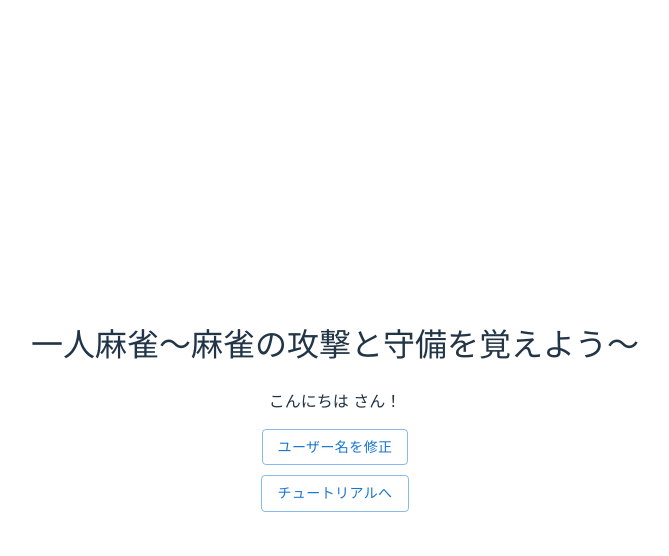
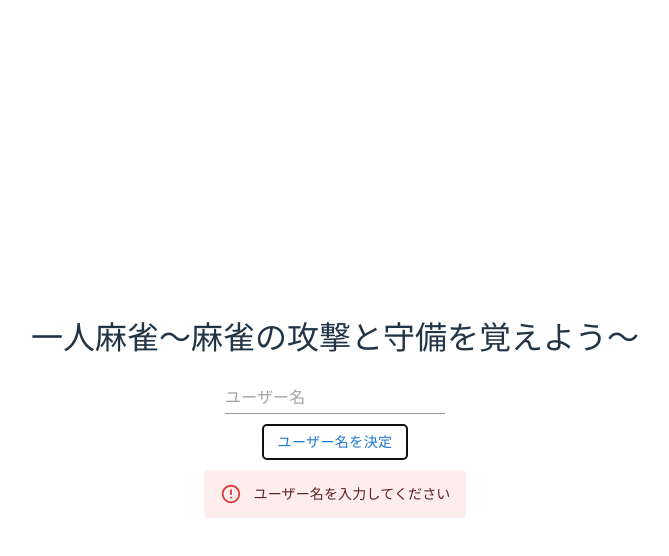
Before and after one commit to ut-code/hitori-mahjong, a React (Vite) app: page / in a window 1280 px wide. Both pictures are taken after a click on the button "ユーザー名を決定". Shown: the top 556 px of the page, without its empty margins (305-974 px from the left). Built offline with nearby package versions, Linux system fonts and the light colour scheme.

Commit message:
ユーザー名のvalidationを追加

```diff
--- a/package.json
+++ b/package.json
@@ -12,6 +12,7 @@
   "dependencies": {
     "@emotion/react": "^11.13.3",
     "@emotion/styled": "^11.13.0",
+    "@mui/base": "^5.0.0-beta.58",
     "@mui/material": "^6.0.0",
     "@prisma/client": "^5.18.0",
     "express": "^4.19.2",
--- a/src/pages/Start/Start.tsx
+++ b/src/pages/Start/Start.tsx
@@ -4,6 +4,7 @@ import Button from "@mui/material/Button";
 import { TextField } from "@mui/material";
 import styles from "../../styles/Start.module.css";
 import React from "react";
+import Alert from "@mui/material/Alert";
 
 interface Props {
   setUiState: (uiState: string) => void;
@@ -12,6 +13,7 @@ export default function Start(props: Props) {
   const [inputText, setInputText] = useState("");
   const { playerInfo, setPlayerInfo } = useContext(PlayerInfoContext);
   const [clicked, setClicked] = useState(false);
+  const [isNotValidUsername, setIsNotValidUserName] = useState(false);
 
   return (
     <>
@@ -29,13 +31,23 @@ export default function Start(props: Props) {
           <Button
             variant="outlined"
             onClick={() => {
-              setClicked(true),
-                setInputText(""),
-                setPlayerInfo((prevInfo) => ({ ...prevInfo, name: inputText }));
+              if (inputText !== "") {
+                setClicked(true),
+                  setInputText(""),
+                  setPlayerInfo((prevInfo) => ({
+                    ...prevInfo,
+                    name: inputText,
+                  }));
+              } else {
+                setIsNotValidUserName(true);
+              }
             }}
           >
             ユーザー名を決定
           </Button>
+          {isNotValidUsername && (
+            <Alert severity="error">ユーザー名を入力してください</Alert>
+          )}
         </div>
       ) : (
         <>
```
Also changed, not shown: 1 other file (tests, documents, lock files or other folders).
